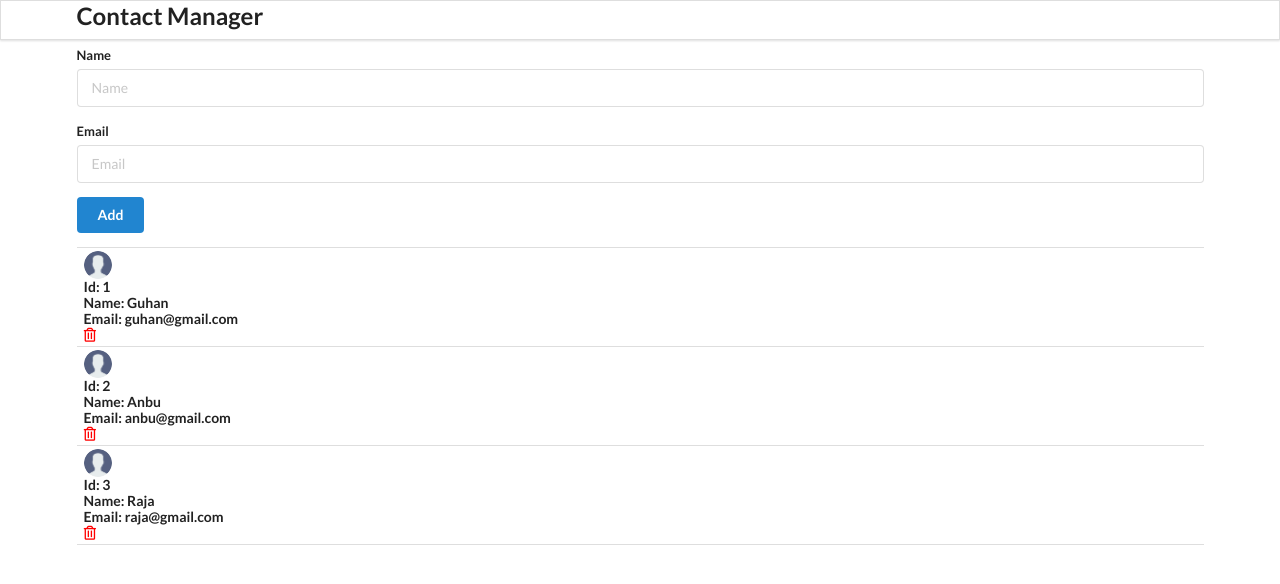
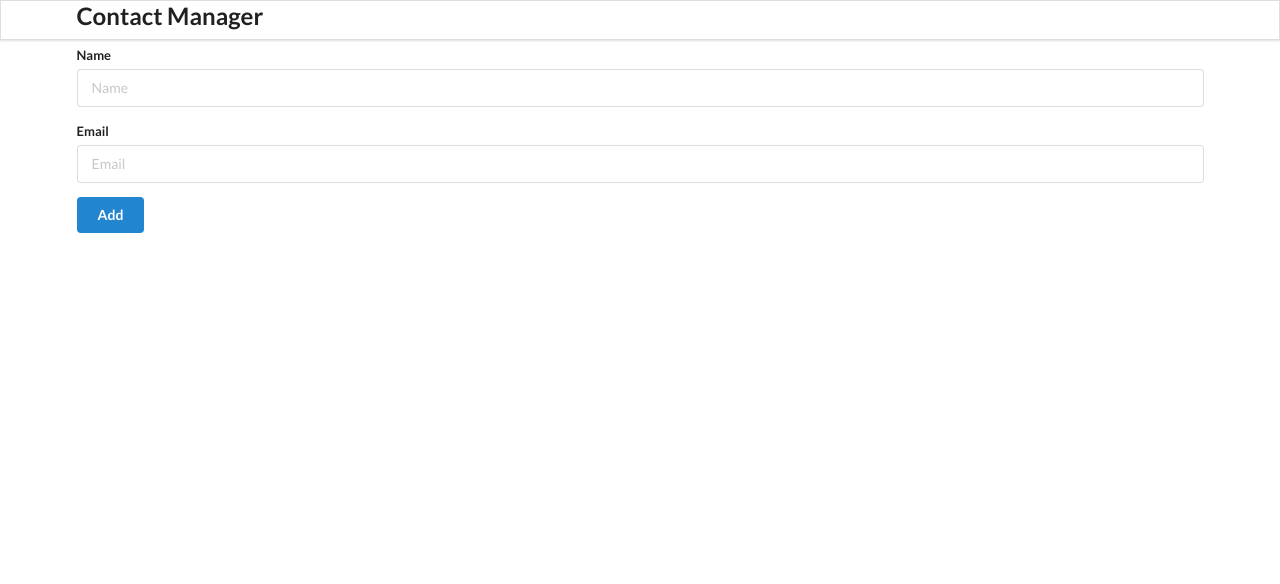
Before and after one commit to Guhanganesan/ReactJS, a React (Create React App) app in the folder myapp/: page / in a window 1280 px wide. Shown: the top 584 px of the page. Built offline with nearby package versions, Linux system fonts and the light colour scheme.

Commit message:
how to use state in react js

```diff
--- a/myapp/src/components/AddContact.js
+++ b/myapp/src/components/AddContact.js
@@ -3,19 +3,42 @@
 import React from 'react';
 
 class AddContact extends React.Component{
+    state = {
+        name:"",
+        email:""
+    }
 
+    /**
+     * This method is used to add the data in state
+     */
+    addData = (event) =>{
+        event.preventDefault();
+        if(this.state.name === "" && this.state.email === ""){
+            alert("All fields are mantatory....");
+            return;
+        }
+        console.log(this.state)
+    }
+
+    /**
+     * This method will render the html part in frontend and collects the forms data
+     */
     render(){
         return (
             <div className='ui main'>
                 <h2> AddContact</h2>
-                <form className="ui form">
+                <form className="ui form" onSubmit={this.addData}>
                     <div className='field'>
                         <label>Name</label>
-                        <input type='text' name='name' placeholder='Name'></input>
+                        <input type='text' name='name' placeholder='Name'
+                        value={this.state.name}
+                        onChange={(event)=>this.setState({name:event.target.value})} />
                     </div>
                     <div className='field'>
                         <label>Email</label>
-                        <input type='text' name='email' placeholder='Email'></input>
+                        <input type='text' name='email' placeholder='Email'
+                        value={this.state.email}
+                        onChange={(event)=>this.setState({email:event.target.value})}/>
                     </div>
                     <button className='ui button blue'>Add</button>
                 </form>
--- a/myapp/src/components/App.js
+++ b/myapp/src/components/App.js
@@ -1,5 +1,5 @@
 import './App.css';
-import React from 'react';
+import React, {useState} from 'react';
 import Header from './Header';
 import AddContact from './AddContact';
 import ContactCard from './ContactCard';
@@ -7,23 +7,25 @@ import ContactList from './ContactList';
 
 function App() {
   //Props => <ContactList contacts={contacts} />
-  const contacts = [
-    {
-      id:'1',
-      name:"Guhan",
-      email:"guhan@gmail.com"
-    },
-    {
-      id:'2',
-      name:"Anbu",
-      email:"anbu@gmail.com"
-    },
-    {
-      id:'3',
-      name:"Raja",
-      email:"raja@gmail.com"
-    }
-  ]
+  // const contacts = [
+  //   {
+  //     id:'1',
+  //     name:"Guhan",
+  //     email:"guhan@gmail.com"
+  //   },
+  //   {
+  //     id:'2',
+  //     name:"Anbu",
+  //     email:"anbu@gmail.com"
+  //   },
+  //   {
+  //     id:'3',
+  //     name:"Raja",
+  //     email:"raja@gmail.com"
+  //   }
+  // ]
+  const [contacts, setContacts] = useState([]);
+
   return (
     <div className="ui container">
       <Header />
--- a/myapp/src/components/ContactCard.js
+++ b/myapp/src/components/ContactCard.js
@@ -5,15 +5,12 @@ const ContactCard = (props)=>{
     const {id, name, email} = props.contacts;
     return (
         <div className="item">
+        <img className="ui avatar image" src={user}></img>
             <div className="content">
-                <img className="ui avatar image" src={user}></img>
-                <div className="header">
-                    Id: {id}
-                </div>
                 <div className="header">
                     Name: {name}
                 </div>
-                <div className="header">
+                <div>
                     Email: {email}
                 </div>
             </div>
```
